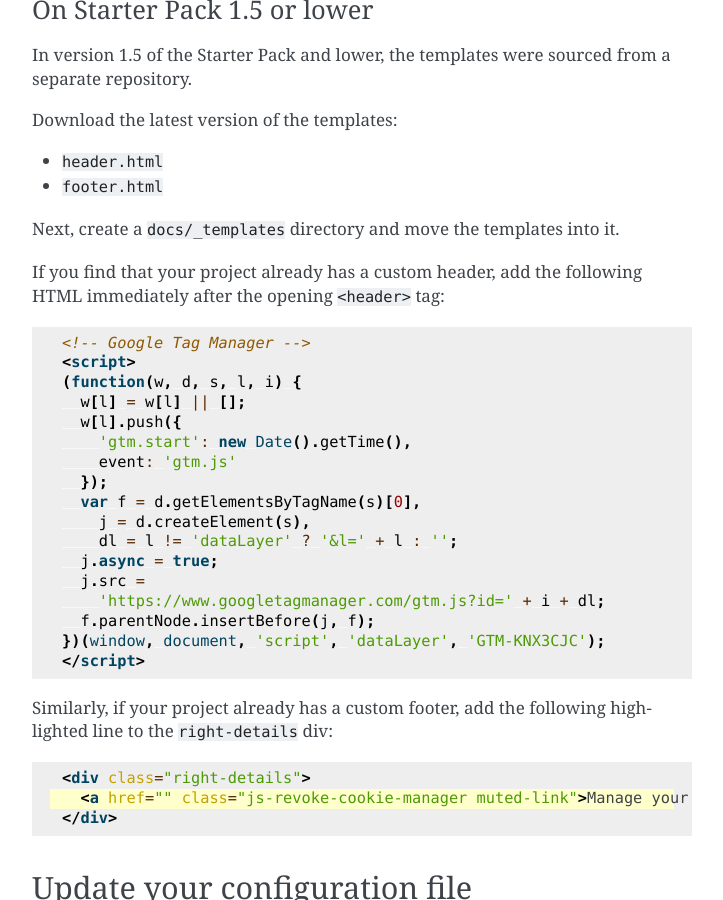
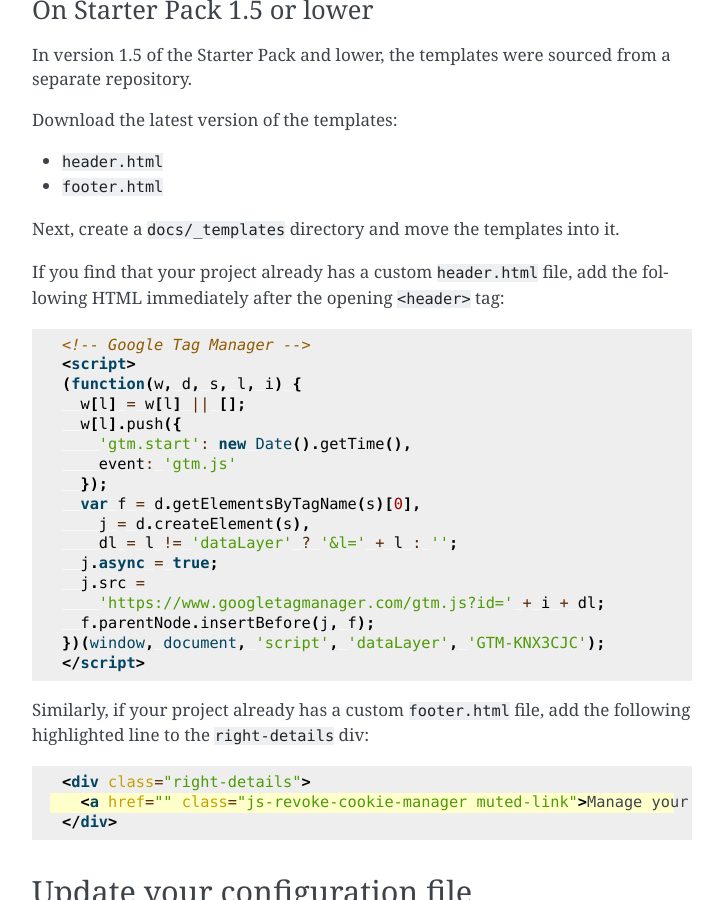
Before and after one commit to canonical/sphinx-docs-starter-pack, a Sphinx documentation site: the page built from docs/how-to/enable-google-analytics.rst, in a window 1280 px wide and 900 px high, scrolled down 697 px. Shown: the whole window, without its empty margins (388-1111 px from the left). Built offline with Sphinx 7.4.7, drawn with Linux system fonts in a browser that asks for light colours; pages that are not in the unit, such as notebooks, are missing from menus; cross-references to code outside the pages are shown as plain code.

Commit message:
docs: incorporate @minaelee's suggestions

```diff
--- a/docs/how-to/enable-google-analytics.rst
+++ b/docs/how-to/enable-google-analytics.rst
@@ -44,8 +44,8 @@ Download the latest version of the templates:
 
 Next, create a ``docs/_templates`` directory and move the templates into it.
 
-If you find that your project already has a custom header, add the following HTML
-immediately after the opening ``<header>`` tag:
+If you find that your project already has a custom ``header.html`` file, add the
+following HTML immediately after the opening ``<header>`` tag:
 
 .. code-block:: html
 
@@ -67,8 +67,8 @@ immediately after the opening ``<header>`` tag:
     })(window, document, 'script', 'dataLayer', 'GTM-KNX3CJC');
     </script>
 
-Similarly, if your project already has a custom footer, add the following highlighted
-line to the ``right-details`` div:
+Similarly, if your project already has a custom ``footer.html`` file, add the following
+highlighted line to the ``right-details`` div:
 
 .. code-block:: html
     :emphasize-lines: 2
```
